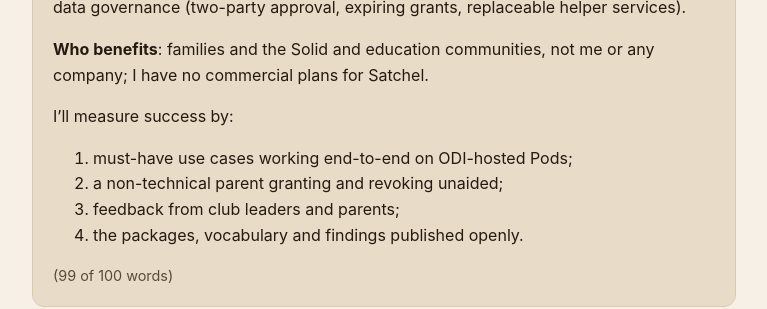
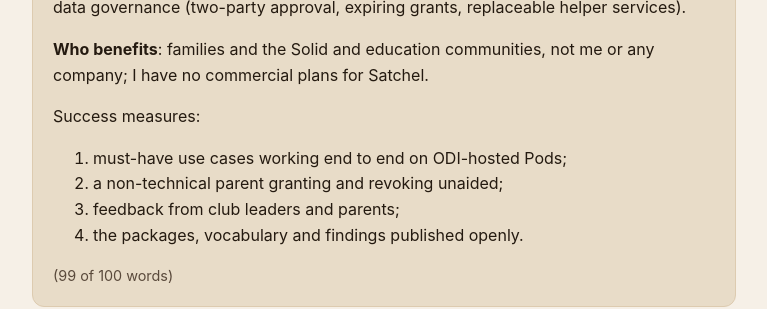
Before and after one commit to viboko/satchel-project, a Jekyll site: the page built from pages/application.md, in a window 1280 px wide and 900 px high, scrolled down 2566 px. Shown: the part 154-463 px from the top of the window, without its empty margins (256-1023 px from the left). Built offline with Jekyll 4.4.1, drawn with Linux system fonts in a browser that asks for light colours.

Commit message:
Write end to end unhyphenated in the impacts answer
Forms may count a hyphenated compound as several words, so write
"end to end" out in full and shorten the measures lead-in to keep the
answer under 100 words either way.

Co-Authored-By: Claude Opus 5.5 <noreply@anthropic.com>

```diff
--- a/pages/application.md
+++ b/pages/application.md
@@ -73,9 +73,9 @@ What is your project, who is it for, what problem are you aiming to solve, and h
 >
 > **Who benefits**: families and the Solid and education communities, not me or any company; I have no commercial plans for Satchel.
 >
-> I'll measure success by:
+> Success measures:
 >
-> 1. must-have use cases working end-to-end on ODI-hosted Pods;
+> 1. must-have use cases working end to end on ODI-hosted Pods;
 > 1. a non-technical parent granting and revoking unaided;
 > 1. feedback from club leaders and parents;
 > 1. the packages, vocabulary and findings published openly.
```
